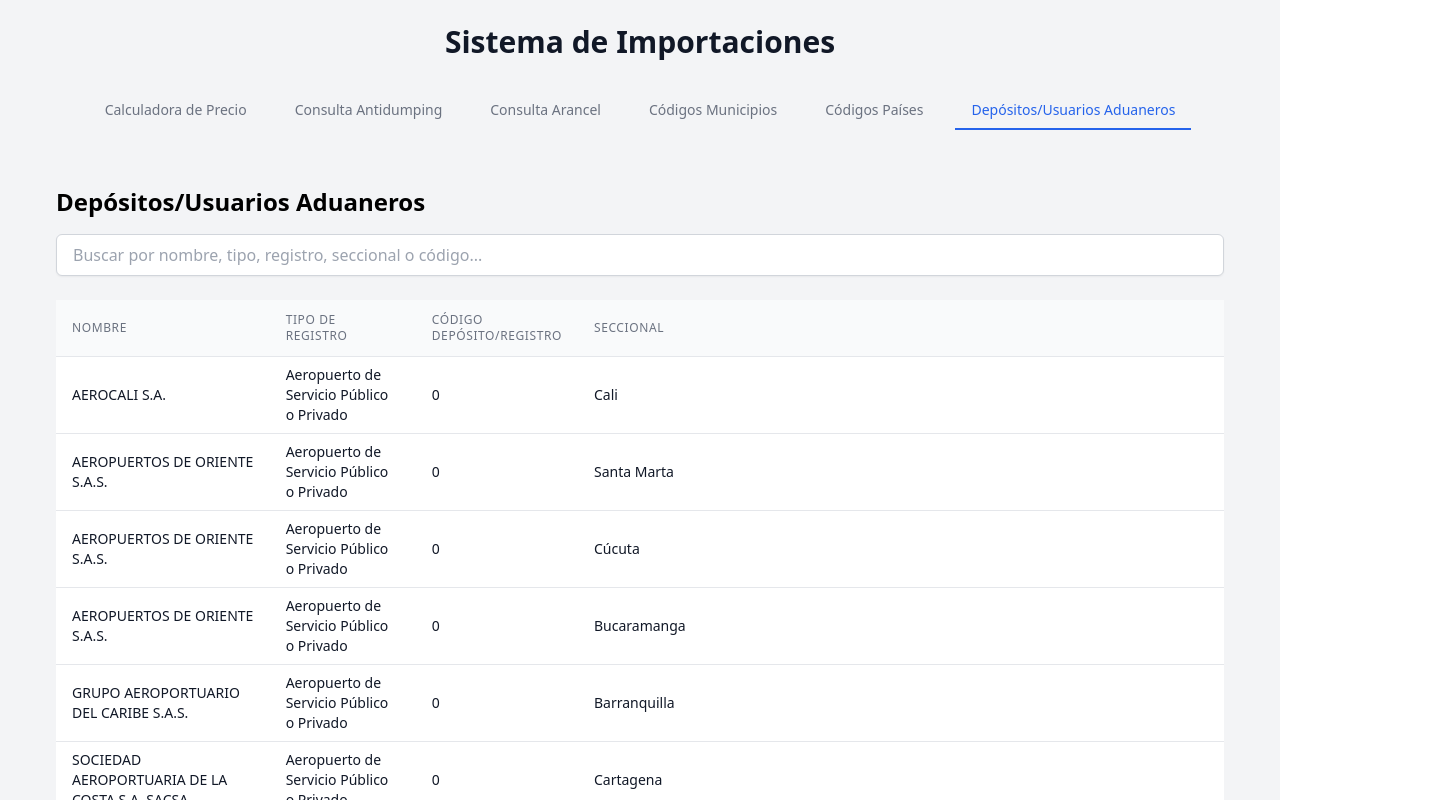
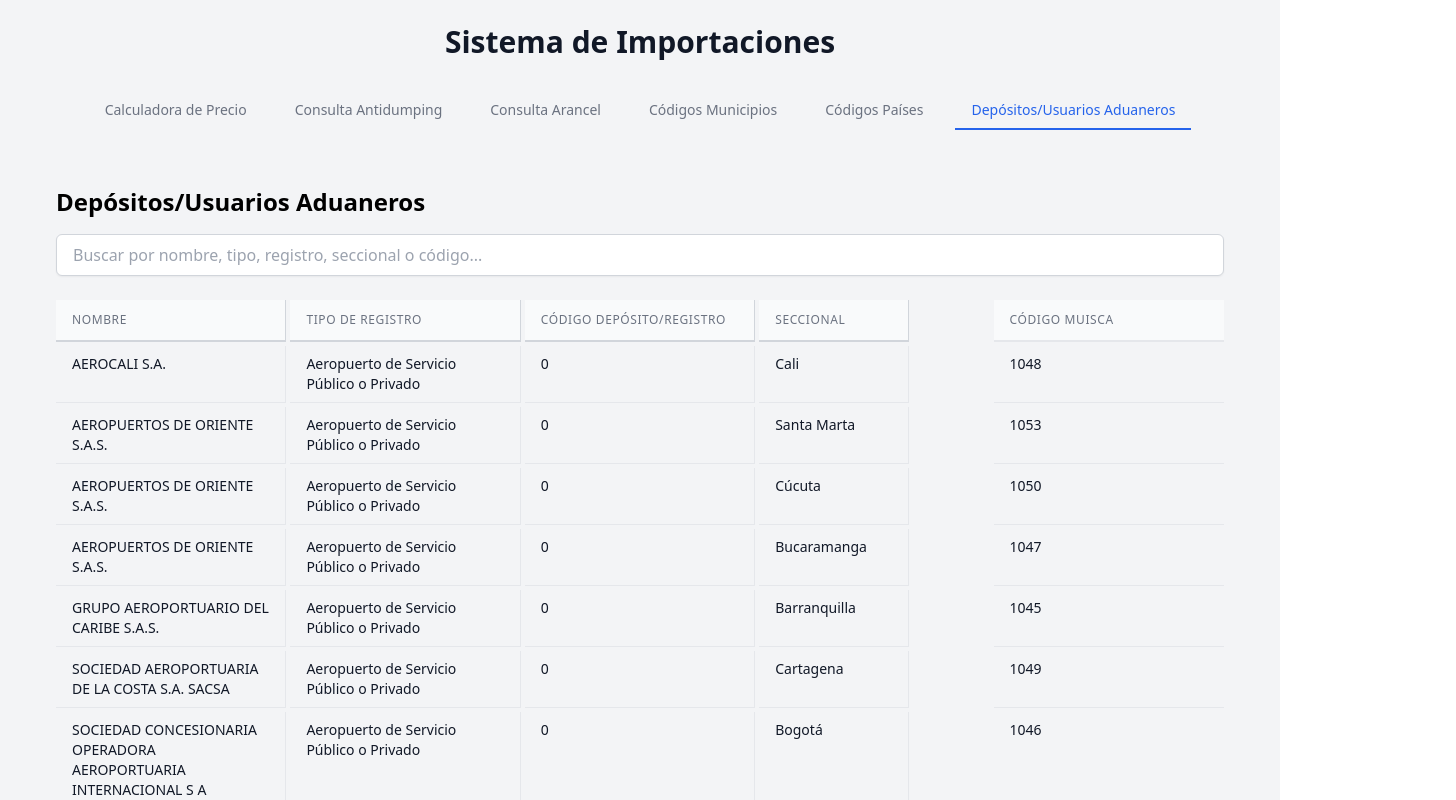
Before and after one commit to fabianalmanza/precio-importaciones, a React (Vite) app: page / in a window 1280 px wide. Both pictures are taken after a click on the button "Depósitos/Usuarios Aduaneros". Shown: the top 800 px of the page, 1456 px wide, since content can reach past the window. Built offline with nearby package versions, Linux system fonts and the light colour scheme.

Commit message:
Refactor table layout in TablaUsuariosAduaneros component

```diff
--- a/src/components/TablaUsuariosAduaneros.jsx
+++ b/src/components/TablaUsuariosAduaneros.jsx
@@ -26,49 +26,44 @@ export default function TablaUsuariosAduaneros() {
         />
       </div>
 
-      <div className="overflow-x-auto">
-        <table className="min-w-full divide-y divide-gray-200">
-          <thead className="bg-gray-50">
-            <tr>
-              <th className="px-4 py-3 text-left text-xs font-medium text-gray-500 uppercase tracking-wider">
+      <div className="grid grid-cols-5 gap-1">
+        {/* Encabezados */}
+        <div className="bg-gray-50 px-4 py-3 text-left text-xs font-medium text-gray-500 uppercase tracking-wider border-b-2 border-r border-gray-300">
           Nombre
-              </th>
-              <th className="px-4 py-3 text-left text-xs font-medium text-gray-500 uppercase tracking-wider">
+        </div>
+        <div className="bg-gray-50 px-4 py-3 text-left text-xs font-medium text-gray-500 uppercase tracking-wider border-b-2 border-r border-gray-300">
           Tipo de Registro
-              </th>
-              <th className="px-4 py-3 text-left text-xs font-medium text-gray-500 uppercase tracking-wider">
+        </div>
+        <div className="bg-gray-50 px-4 py-3 text-left text-xs font-medium text-gray-500 uppercase tracking-wider border-b-2 border-r border-gray-300">
           Código Depósito/Registro
-              </th>
-              <th className="px-4 py-3 text-left text-xs font-medium text-gray-500 uppercase tracking-wider">
+        </div>
+        <div className="bg-gray-50 px-4 py-3 text-left text-xs font-medium text-gray-500 uppercase tracking-wider border-b-2 border-r border-gray-300" style={{ maxWidth: '150px' }}>
           Seccional
-              </th>
-              <th className="px-4 py-3 text-left text-xs font-medium text-gray-500 uppercase tracking-wider">
+        </div>
+        <div className="bg-gray-50 px-4 py-3 text-left text-xs font-medium text-gray-500 uppercase tracking-wider border-b-2">
           Código Muisca
-              </th>
-            </tr>
-          </thead>
-          <tbody className="bg-white divide-y divide-gray-200">
+        </div>
+
+        {/* Contenido */}
         {datosFiltrados.map((item, index) => (
-              <tr key={index} className="hover:bg-gray-50">
-                <td className="px-4 py-2 text-sm text-gray-900">
+          <>
+            <div className="px-4 py-2 text-sm text-gray-900 border-b border-r border-gray-200 whitespace-normal">
               {item.nombre}
-                </td>
-                <td className="px-4 py-2 text-sm text-gray-900">
+            </div>
+            <div className="px-4 py-2 text-sm text-gray-900 border-b border-r border-gray-200 whitespace-normal">
               {item.tipoRegistro}
-                </td>
-                <td className="px-4 py-2 text-sm text-gray-900">
+            </div>
+            <div className="px-4 py-2 text-sm text-gray-900 border-b border-r border-gray-200">
               {item.registro}
-                </td>
-                <td className="px-4 py-2 text-sm text-gray-900">
+            </div>
+            <div className="px-4 py-2 text-sm text-gray-900 border-b border-r border-gray-200" style={{ maxWidth: '150px' }}>
               {item.seccionalAduanas}
-                </td>
-                <td className="px-4 py-2 text-sm text-gray-900">
+            </div>
+            <div className="px-4 py-2 text-sm text-gray-900 border-b border-gray-200">
               {item.codigoMuisca}
-                </td>
-              </tr>
+            </div>
+          </>
         ))}
-          </tbody>
-        </table>
       </div>
     </div>
   );
```
Lines whose indentation alone changed are shown as unchanged.
